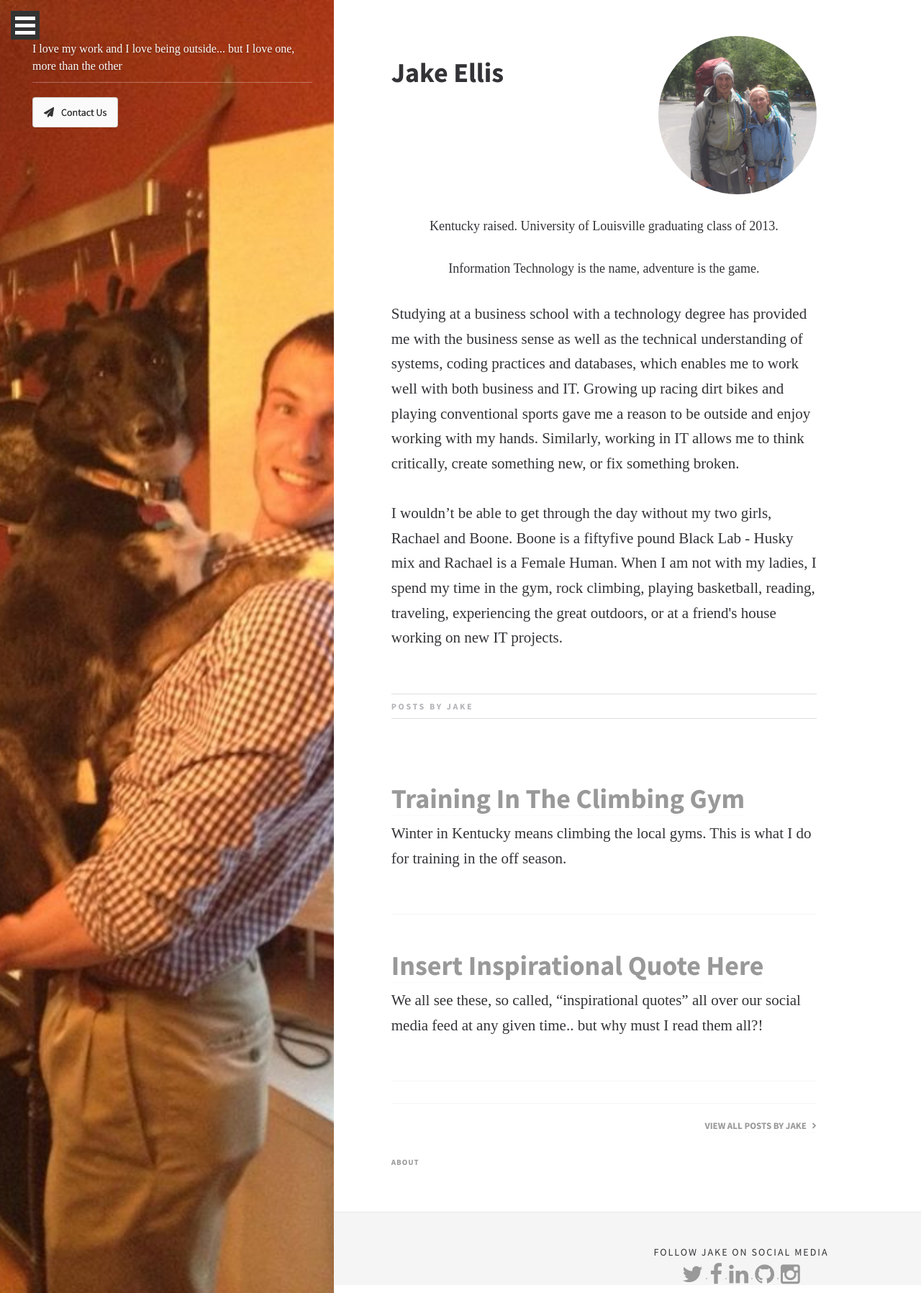
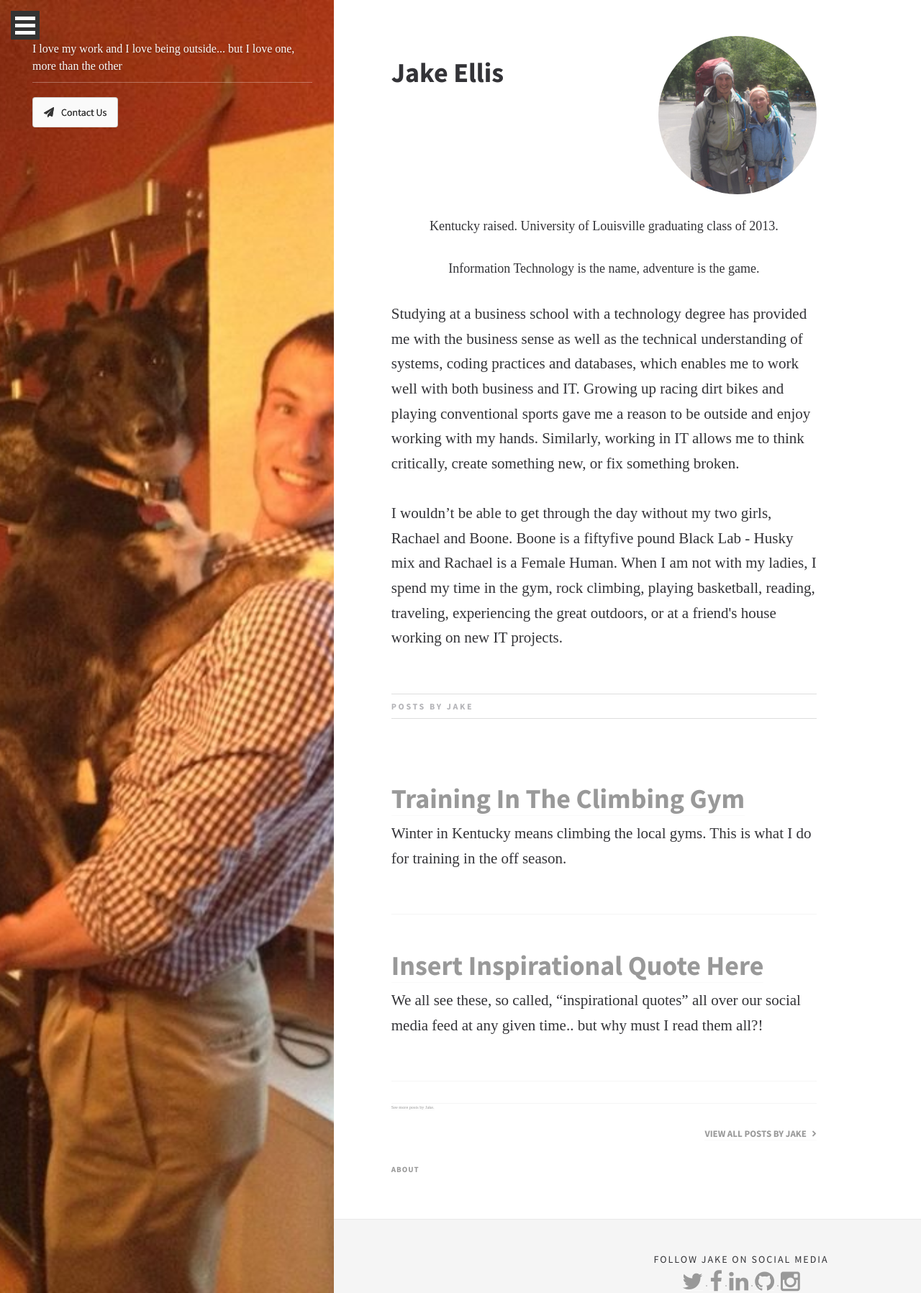
Before and after one commit to EJBlog/EJBlog.github.io, a Jekyll site: the page built from author_jake.html, in a window 1280 px wide. Shown: the whole page at 72% size. Built offline with Jekyll 4.4.1, drawn with Linux system fonts in a browser that asks for light colours; nearby versions of some CDN libraries; some web fonts are replaced.

Commit message:
Update author_jake.html

```diff
--- a/_layouts/author_jake.html
+++ b/_layouts/author_jake.html
@@ -116,10 +116,40 @@
                               </div>
 
                             </article>
+                          {% endfor %}
+                        </div>
 
-                          {% endfor %}
+			<script type="text/javascript">
+			 function showhide(id)
+			 {
+			    var e = document.getElementById(id);
+			    e.style.display = (e.style.display == 'block') ? 'none' : 'block';
+			 }
+			</script>
 
-                        </div>
+			<body>
+			    <a href="javascript:showhide('moreposts')">
+			        See more posts by Jake.
+			    </a>
+
+			    <div id="moreposts" style="display:none;">
+			        <p>
+				   {% assign posts = site.posts | where: "post_author","Jake Ellis" %}
+	                            {% for post in posts%}
+		                            <article class="post">
+		                            	<h1>{{postindex}}</h1>
+		                            	<h1><a href="{{ site.baseurl }}{{ post.url }}">{{ post.title }}</a></h1>
+
+		                              <div class="entry">
+		                                {{ post.excerpt }}
+		                              </div>
+
+		                            </article>
+	                          {% endfor %}
+			        </p>
+			    </div>
+			</body>
+
 
 
                         <div class="view-all-by-author">
```
